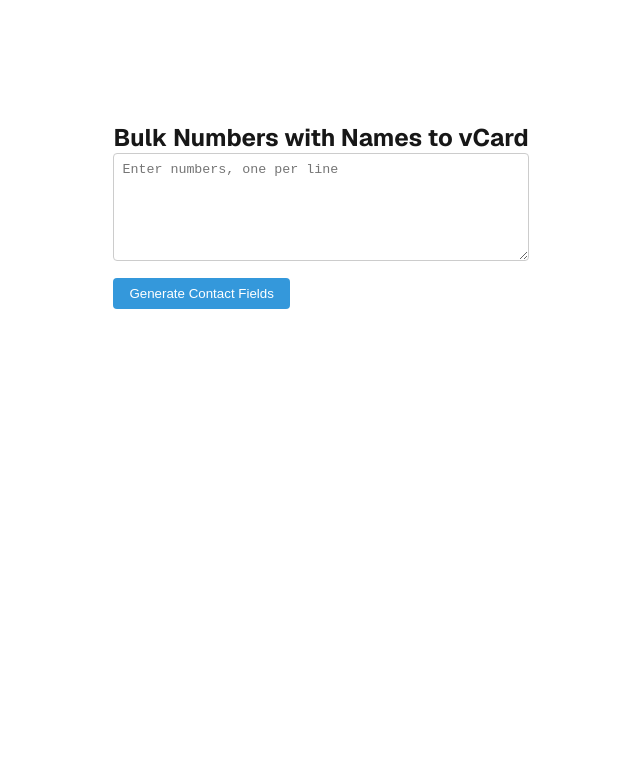
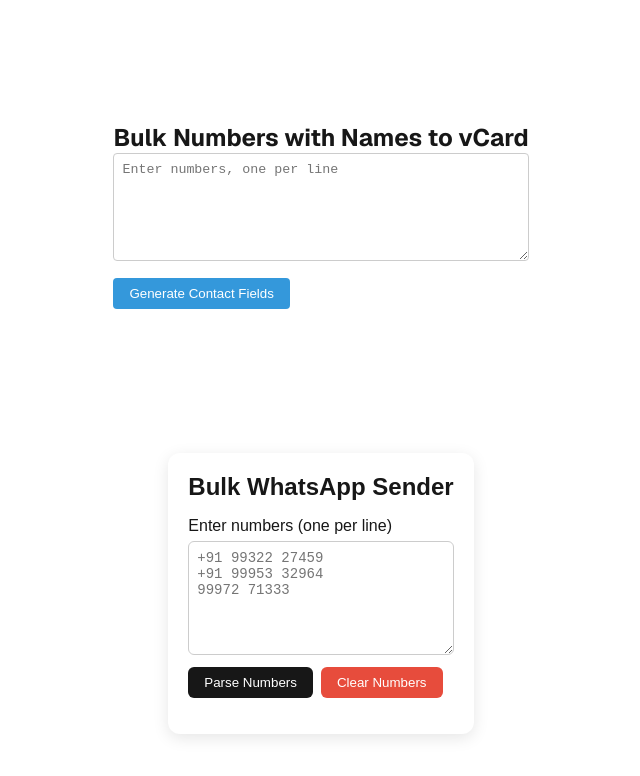
Before and after one commit to gagankumar8294/vcardconverter, a Next.js app: page / in a window 1280 px wide. Shown: the part 823-1599 px from the top of the page, without its empty margins (319-959 px from the left). Before the commit the page ends 1212 px from the top, so only its background shows below. Built offline with nearby package versions, Linux system fonts and the light colour scheme.

Commit message:
added code for the whatsapp marketing

```diff
--- /dev/null
+++ b/components/BulkWhatsAppSender/BulkWhatsAppSender.js
@@ -0,0 +1,143 @@
+'use client';
+
+import { useState } from 'react';
+import styles from './BulkWhatsAppSender.module.css';
+
+export default function BulkWhatsAppSender() {
+  const [rawNumbers, setRawNumbers] = useState('');
+  const [numbersList, setNumbersList] = useState([]);
+  const [message, setMessage] = useState('');
+
+  // Parse raw numbers and populate editable fields
+  function handleParseNumbers() {
+    if (!rawNumbers) return;
+
+    const lines = rawNumbers
+      .split('\n')
+      .map(line => line.trim())
+      .filter(line => line.length > 0);
+
+    const parsed = lines.map(line => {
+      let country = '';
+      let number = line;
+
+      const match = line.match(/^\+(\d{1,3})\s*(.*)/);
+      if (match) {
+        country = '+' + match[1];
+        number = match[2].replace(/\s+/g, '');
+      } else {
+        number = line.replace(/\s+/g, '');
+      }
+
+      return { country, number, clickCount: 0, clicked: false };
+    });
+
+    setNumbersList(parsed);
+  }
+
+  // Update number or country code
+  function updateNumber(idx, field, value) {
+    setNumbersList(prev => {
+      const copy = [...prev];
+      copy[idx][field] = value;
+      return copy;
+    });
+  }
+
+  // Open WhatsApp chat for a specific number and update click state
+  function openWhatsApp(idx) {
+    setNumbersList(prev => {
+      const copy = [...prev];
+      const numObj = copy[idx];
+
+      let fullNumber = numObj.country + numObj.number;
+      if (!numObj.country) fullNumber = numObj.number;
+
+      const url = `https://wa.me/${fullNumber}?text=${encodeURIComponent(message)}`;
+      window.open(url, '_blank');
+
+      copy[idx].clickCount += 1;
+      copy[idx].clicked = true;
+      return copy;
+    });
+  }
+
+  // Clear message input
+  function clearMessage() {
+    setMessage('');
+  }
+
+  // Clear all numbers
+  function clearNumbers() {
+    setRawNumbers('');
+    setNumbersList([]);
+  }
+
+  return (
+    <div className={styles.container}>
+      <h2 className={styles.title}>Bulk WhatsApp Sender</h2>
+
+      <div className={styles.inputBox}>
+        <label className={styles.label}>Enter numbers (one per line)</label>
+        <textarea
+          className={styles.textarea}
+          rows={6}
+          value={rawNumbers}
+          onChange={(e) => setRawNumbers(e.target.value)}
+          placeholder="+91 99322 27459&#10;+91 99953 32964&#10;99972 71333"
+        ></textarea>
+        <div className={styles.buttonGroup}>
+          <button className={styles.parseBtn} onClick={handleParseNumbers}>Parse Numbers</button>
+          <button className={styles.clearBtn} onClick={clearNumbers}>Clear Numbers</button>
+        </div>
+      </div>
+
+      {numbersList.length > 0 && (
+        <>
+          <div className={styles.messageBox}>
+            <label className={styles.label}>WhatsApp Message</label>
+            <textarea
+              className={styles.textarea}
+              rows={3}
+              value={message}
+              onChange={(e) => setMessage(e.target.value)}
+              placeholder="Enter message to send..."
+            ></textarea>
+            <button className={styles.clearMsgBtn} onClick={clearMessage}>Clear Message</button>
+          </div>
+
+          <div className={styles.numbersContainer}>
+            {numbersList.map((item, idx) => (
+              <div key={idx} className={styles.numberRow}>
+                <div className={styles.index}>{idx + 1}.</div>
+
+                <input
+                  type="text"
+                  value={item.country}
+                  placeholder="Country Code"
+                  className={`${styles.countryInput} ${!item.country ? styles.missingCountry : ''}`}
+                  onChange={(e) => updateNumber(idx, 'country', e.target.value)}
+                />
+
+                <input
+                  type="text"
+                  value={item.number}
+                  placeholder="Phone Number"
+                  className={styles.numberInput}
+                  onChange={(e) => updateNumber(idx, 'number', e.target.value)}
+                />
+
+                <button
+                  className={`${styles.whatsappBtn} ${item.clicked ? styles.clicked : ''}`}
+                  onClick={() => openWhatsApp(idx)}
+                >
+                  WhatsApp {item.clickCount > 0 && `(${item.clickCount})`}
+                </button>
+              </div>
+            ))}
+          </div>
+        </>
+      )}
+    </div>
+  );
+}
--- /dev/null
+++ b/components/BulkWhatsAppSender/BulkWhatsAppSender.module.css
@@ -0,0 +1,148 @@
+.container {
+  max-width: 800px;
+  margin: 40px auto;
+  padding: 20px;
+  background: var(--background);
+  color: var(--foreground);
+  font-family: Arial, Helvetica, sans-serif;
+  border-radius: 12px;
+  box-shadow: 0 4px 16px rgba(0,0,0,0.1);
+}
+
+.title {
+  text-align: center;
+  margin-bottom: 16px;
+  font-size: 1.5rem;
+}
+
+.inputBox,
+.messageBox {
+  margin-bottom: 16px;
+}
+
+.label {
+  display: block;
+  margin-bottom: 6px;
+  font-weight: 500;
+}
+
+.textarea {
+  width: 100%;
+  padding: 8px;
+  font-size: 14px;
+  border-radius: 6px;
+  border: 1px solid #ccc;
+  resize: vertical;
+}
+
+.buttonGroup {
+  margin-top: 8px;
+  display: flex;
+  gap: 8px;
+}
+
+.parseBtn,
+.clearBtn,
+.clearMsgBtn {
+  padding: 8px 16px;
+  border: none;
+  border-radius: 6px;
+  cursor: pointer;
+}
+
+.parseBtn {
+  background: var(--foreground);
+  color: var(--background);
+}
+
+.clearBtn {
+  background: #e74c3c;
+  color: white;
+}
+
+.clearMsgBtn {
+  margin-left: 8px;
+  background: #999;
+  color: white;
+}
+
+.numbersContainer {
+  margin-top: 16px;
+  display: flex;
+  flex-direction: column;
+  gap: 12px;
+}
+
+.numberRow {
+  display: flex;
+  align-items: center;
+  gap: 8px;
+}
+
+.index {
+  width: 24px;
+  text-align: right;
+}
+
+.countryInput {
+  width: 100px;
+  padding: 6px;
+  border: 1px solid #ccc;
+  border-radius: 6px;
+}
+
+.missingCountry {
+  border-color: red;
+}
+
+.numberInput {
+  flex: 1;
+  padding: 6px;
+  border: 1px solid #ccc;
+  border-radius: 6px;
+}
+
+.whatsappBtn {
+  padding: 6px 12px;
+  background: #25D366;
+  color: white;
+  border: none;
+  border-radius: 6px;
+  cursor: pointer;
+  transition: 0.2s;
+}
+
+.whatsappBtn.clicked {
+  background: #128C7E;
+}
+
+@media (max-width: 600px) {
+  .numberRow {
+    flex-direction: column;
+    align-items: flex-start;
+  }
+
+  .countryInput,
+  .numberInput {
+    width: 100%;
+  }
+
+  .whatsappBtn {
+    width: 100%;
+  }
+
+  .clearMsgBtn {
+    width: 100%;
+    margin-top: 6px;
+    margin-left: 0;
+  }
+
+  .buttonGroup {
+    flex-direction: column;
+  }
+
+  .parseBtn,
+  .clearBtn {
+    width: 100%;
+  }
+}
--- a/src/app/page.js
+++ b/src/app/page.js
@@ -3,6 +3,7 @@
 import VCardViewer from "../../components/VcardViewer";
 import BulkNumberToVCard from "../../components/BulkNumToVcard/BulkNumToVcard";
 import BulkNumberNameVCard from "../../components/BulkNumberNameVCard/BulkNumberNameVCard";
+import BulkWhatsAppSender from "../../components/BulkWhatsAppSender/BulkWhatsAppSender";
 
 export default function Home() {
   return (
@@ -10,6 +11,7 @@
       <VCardViewer />
       <BulkNumberToVCard />
       <BulkNumberNameVCard />
+      <BulkWhatsAppSender />
     </div>
   );
 }
```
